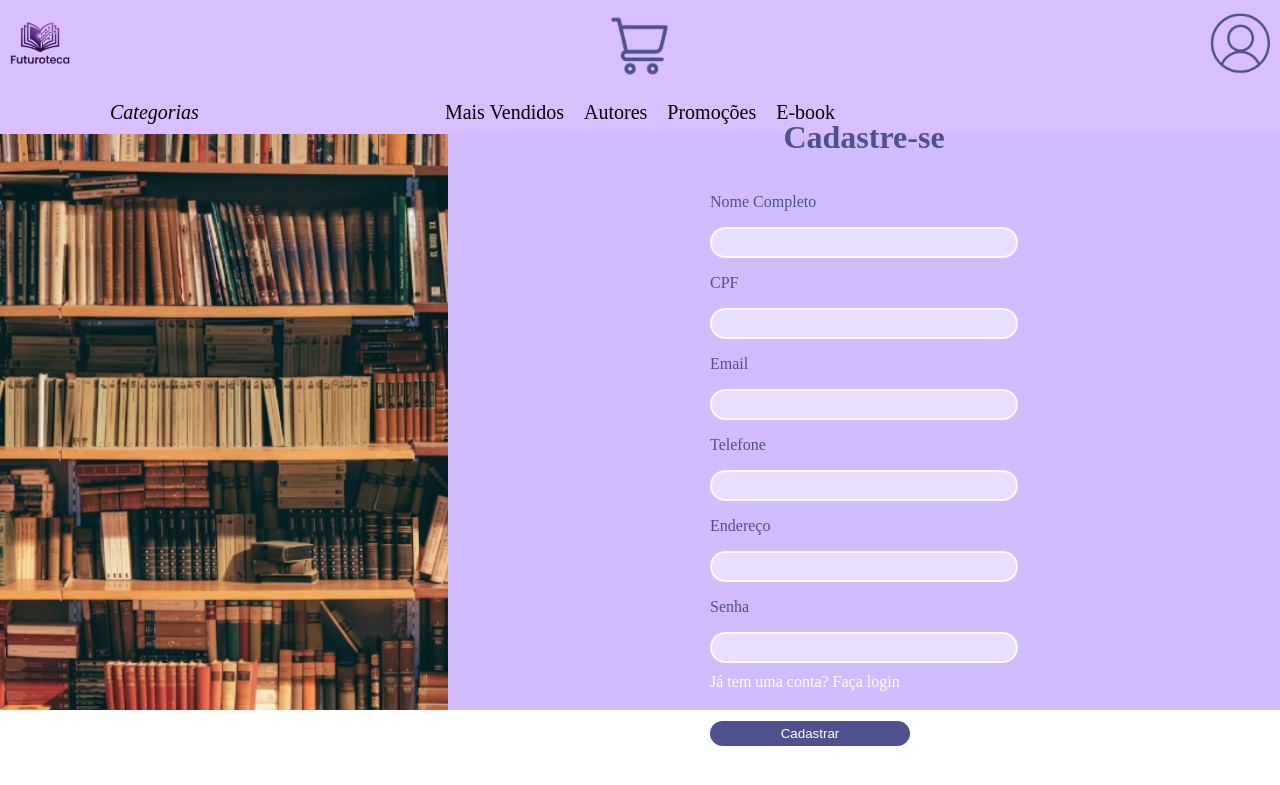
After one commit to GutsGusta/futuroteca, a PHP site: page /cadastro.php in a window 1280 px wide. The commit adds this page. Shown: the top 785 px of the page. Run offline with PHP 8.4, Linux system fonts and the light colour scheme.

Commit message:
Fiz o cadastro

```diff
--- /dev/null
+++ b/cadastro.php
@@ -0,0 +1,49 @@
+<!DOCTYPE html>
+<html lang="pt-br">
+<head>
+    <meta charset="UTF-8">
+    <meta name="viewport" content="width=device-width, initial-scale=1.0">
+    <link rel="stylesheet" href="css/header-footer.css">
+    <link rel="stylesheet" href="css/cadastro.css">
+    <title>Cadastro</title>
+</head>
+<?php
+    require_once "partials/header.php";
+?>
+<body>
+    <main>
+        <div class="part-pagina1"></div>
+        <div class="part-pagina2">
+            <h1>Cadastre-se</h1>
+            <form class="form">
+                <label>
+                    <p>Nome Completo</p>
+                    <input type="text">
+                </label>
+                <label>
+                    <p>CPF</p>
+                    <input type="text">
+                </label>
+                <label>
+                    <p>Email</p>
+                    <input type="email">
+                </label>
+                <label>
+                    <p>Telefone</p>
+                    <input type="text">
+                </label>
+                <label>
+                    <p>Endereço</p>
+                    <input type="text">
+                </label>
+                <label>
+                    <p>Senha</p>
+                    <input type="password">
+                </label>
+                <a href="">Já tem uma conta? Faça login</a>
+                <button type="submit">Cadastrar</button>
+            </form>
+        </div>
+    </main>
+</body>
+</html>
--- /dev/null
+++ b/css/cadastro.css
@@ -0,0 +1,71 @@
+body {
+    width: 100%;
+    height: 100%;
+    overflow: hidden;
+}
+
+main {
+    display: flex;
+    align-items: center;
+    justify-content: center;
+    flex-direction: row;
+}
+
+.part-pagina1 {
+    background-image: url("../uploads/biblioteca.png");
+    background-size: cover;
+    background-position: center;
+    display: flex;
+    align-items: center;
+    justify-content: center;
+    flex-direction: column;
+    width: 35vw;
+    height: 45vw;
+}
+
+.part-pagina2 {
+    background-color: #d0bcff;
+    display: flex;
+    align-items: center;
+    justify-content: center;
+    flex-direction: column;
+    width: 65vw;
+    height: 45vw;
+}
+
+h1 {
+    color: #4f518c;
+}
+
+.form {
+    color: #4f518c;
+    display: flex;
+    align-items: start;
+    justify-content: start;
+    flex-direction: column;
+}
+
+.form input {
+    background-color: rgba(255, 255, 255, 0.5);
+    color: #4f518c;
+    border: solid 2px rgba(255, 255, 255, 0.8);
+    border-radius: 25px;
+    width: 300px;
+    height: 25px;
+}
+
+.form a {
+    color: white;
+    text-decoration: none;
+    margin-top: 10px;
+}
+
+.form button {
+    background-color: #4f518c;
+    color: white;
+    width: 200px;
+    height: 25px;
+    border: none;
+    border-radius: 25px;
+    margin-top: 30px;
+}
--- a/login.php
+++ b/login.php
@@ -24,7 +24,7 @@
                 <p>Senha</p>
                 <input type="password" required>
             </label>
-            <a href="">Não possui conta? Cadastra-se aqui!</a>
+            <a href="cadastro.php">Não possui conta? Cadastra-se aqui!</a>
             <button type="submit">Login</button>
         </form>
     </main>
```
Also changed, not shown: uploads/biblioteca.png (added).
